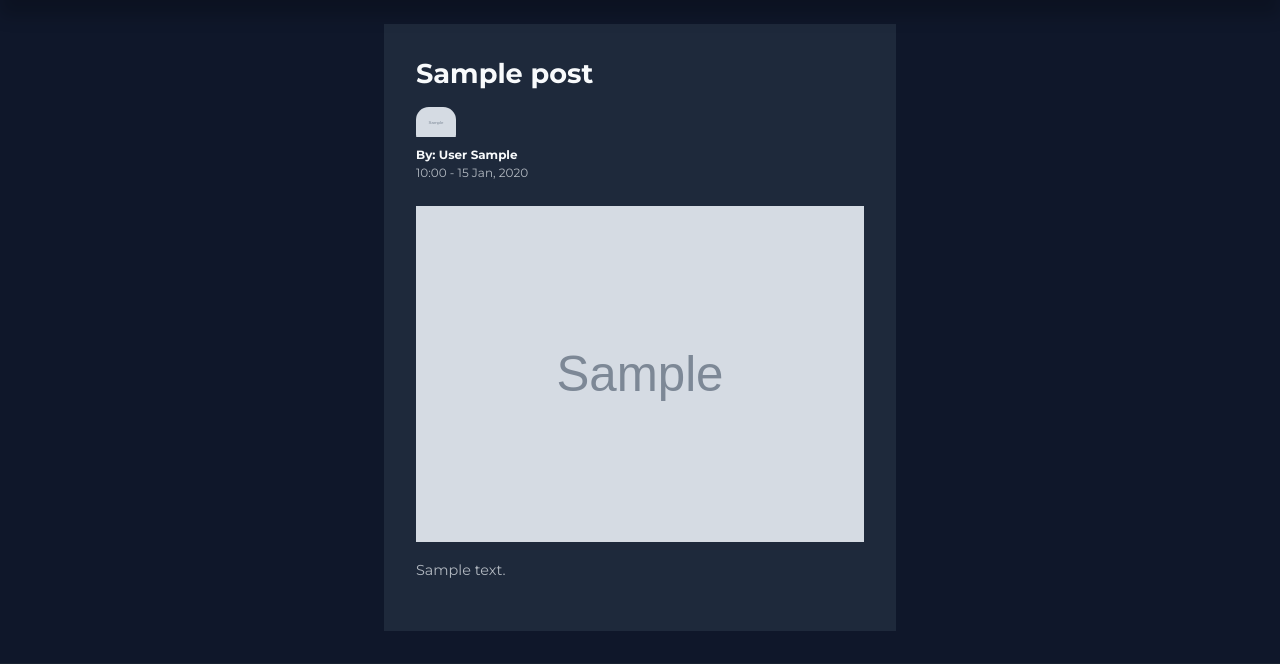
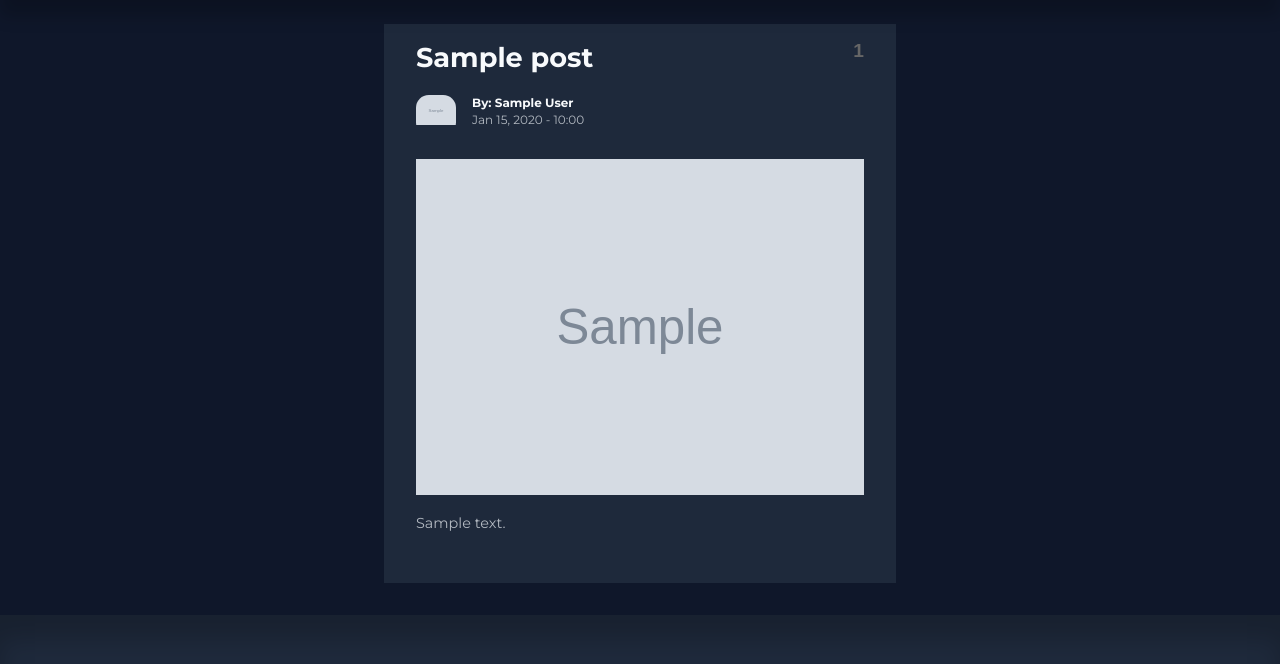
Before and after one commit to Broky2022/Blog_App, a PHP site: page /Blog_App/post.php?id=1 in a window 1280 px wide. Shown: the part 72-736 px from the top of the page. Run offline with PHP 8.4, Linux system fonts and the light colour scheme; tables that the repository leaves empty or names only in its code hold one stand-in row (values such as "Sample post"); grey boxes marked "Sample" are stand-in pictures.

Commit message:
[ADD] tạo chức năng like bài viết

```diff
--- a/post.php
+++ b/post.php
@@ -1,39 +1,48 @@
 <?php
 include 'shares/header.php';
 
-if (!isset($_GET['id'])) {
-  header('location: ' . ROOT_URL . 'blog.php');
-  exit;
+if (isset($_GET['id'])) {
+    $id = filter_var($_GET['id'], FILTER_SANITIZE_NUMBER_INT);
+    $query = "SELECT * FROM posts WHERE id=$id";
+    $result = mysqli_query($conn, $query);
+    $post = mysqli_fetch_assoc($result);
+
+    // Lấy số lượng like cho bài viết
+    $like_query = "SELECT COUNT(*) as like_count FROM likes WHERE post_id = $id";
+    $like_result = mysqli_query($conn, $like_query);
+    $like_count = mysqli_fetch_assoc($like_result)['like_count'];
 } else {
-  $id = filter_var($_GET['id'], FILTER_SANITIZE_NUMBER_INT);
-  $query = "SELECT * FROM posts WHERE id = $id";
-  $result = mysqli_query($conn, $query);
-  if (mysqli_num_rows($result) == 0) {
-    header('location: ' . ROOT_URL . 'blog.php');
-    exit;
-  } else {
-    $post = mysqli_fetch_assoc($result);
-  }
+    header('location: ' . ROOT_URL);
+    die();
 }
 ?>
 
 <section class="singlepost">
     <div class="container singlepost__container">
+        <div class="post-header">
             <h2><?= $post['title'] ?></h2>
-    <div class="post__auther">
+            <div class="like-section">
+                <button class="like-btn" data-post-id="<?= $post['id'] ?>">
+                    <div class="heart-container">
+                        <i class="fas fa-heart"></i>
+                        <span class="like-count"><?= $like_count ?></span>
+                    </div>
+                </button>
+            </div>
+        </div>
+        <div class="post__author">
             <?php
-      $user_id = $post['author_id'];
-      $user_query = "SELECT * FROM users WHERE id = $user_id";
-      $user_result = mysqli_query($conn, $user_query);
-      $user = mysqli_fetch_assoc($user_result);
+            $author_id = $post['author_id'];
+            $author_query = "SELECT * FROM users WHERE id=$author_id";
+            $author_result = mysqli_query($conn, $author_query);
+            $author = mysqli_fetch_assoc($author_result);
             ?>
             <div class="post__author-avatar">
-        <img src="./images/<?= $user['avatar'] ?>" />
+                <img src="./images/<?= $author['avatar'] ?>" />
             </div>
-      <div class="post__auther-info">
-
-        <h5>By: <?= $user['lastname'] . ' ' . $user['firstname'] ?></h5>
-        <small><?= date(" H:i - d M, Y", strtotime($post['date_time'])) ?></small>
+            <div class="post__author-info">
+                <h5>By: <?= "{$author['firstname']} {$author['lastname']}" ?></h5>
+                <small><?= date("M d, Y - H:i", strtotime($post['date_time'])) ?></small>
             </div>
         </div>
         <div class="singlepost__thumbnail">
@@ -43,6 +52,99 @@ if (!isset($_GET['id'])) {
     </div>
 </section>
 
+<style>
+.post-header {
+    position: relative;
+    display: flex;
+    justify-content: space-between;
+    align-items: flex-start;
+    margin-bottom: 1rem;
+}
+
+.post-header h2 {
+    margin: 0;
+    flex: 1;
+    padding-right: 1rem;
+}
+
+.like-section {
+    position: relative;
+}
+
+.like-btn {
+    background: none;
+    border: none;
+    cursor: pointer;
+    padding: 0;
+    display: flex;
+    align-items: center;
+}
+
+.heart-container {
+    position: relative;
+    display: flex;
+    align-items: center;
+    gap: 0.5rem;
+}
+
+.heart-container i {
+    font-size: 1.8rem;
+    color: #666;
+    transition: all 0.3s ease;
+}
+
+.like-count {
+    font-size: 1.2rem;
+    font-weight: bold;
+    color: #666;
+}
+
+.like-btn:hover .heart-container i,
+.like-btn.liked .heart-container i {
+    color: #ff4757;
+    transform: scale(1.1);
+}
+
+.like-btn.liked .heart-container i {
+    animation: heartBeat 0.3s ease;
+}
+
+@keyframes heartBeat {
+    0% { transform: scale(1); }
+    50% { transform: scale(1.2); }
+    100% { transform: scale(1); }
+}
+</style>
+
+<script>
+document.addEventListener('DOMContentLoaded', function() {
+    const likeButton = document.querySelector('.like-btn');
+
+    likeButton.addEventListener('click', function() {
+        const postId = this.dataset.postId;
+        const likeCount = this.querySelector('.like-count');
+
+        fetch('controller/like.php', {
+            method: 'POST',
+            headers: {
+                'Content-Type': 'application/x-www-form-urlencoded',
+            },
+            body: 'post_id=' + postId
+        })
+        .then(response => response.text())
+        .then(result => {
+            if (result === 'liked') {
+                likeCount.textContent = parseInt(likeCount.textContent) + 1;
+                this.classList.add('liked');
+            } else if (result === 'unliked') {
+                likeCount.textContent = parseInt(likeCount.textContent) - 1;
+                this.classList.remove('liked');
+            }
+        });
+    });
+});
+</script>
+
 <?php
 include 'shares/footer.php';
 ?>
```
Also changed, not shown: controller/like.php (added, +25 -0 lines), index.php (+77 -3 lines). Lines whose indentation alone changed are shown as unchanged.
